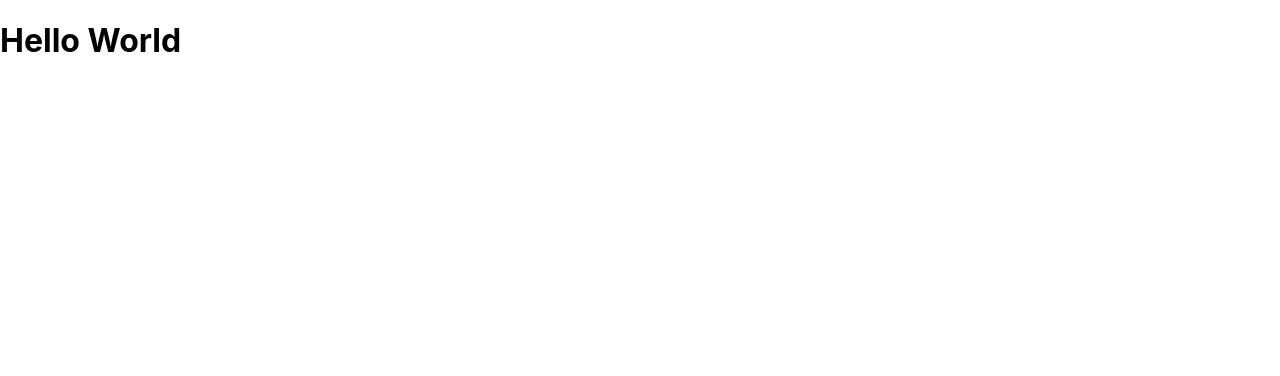
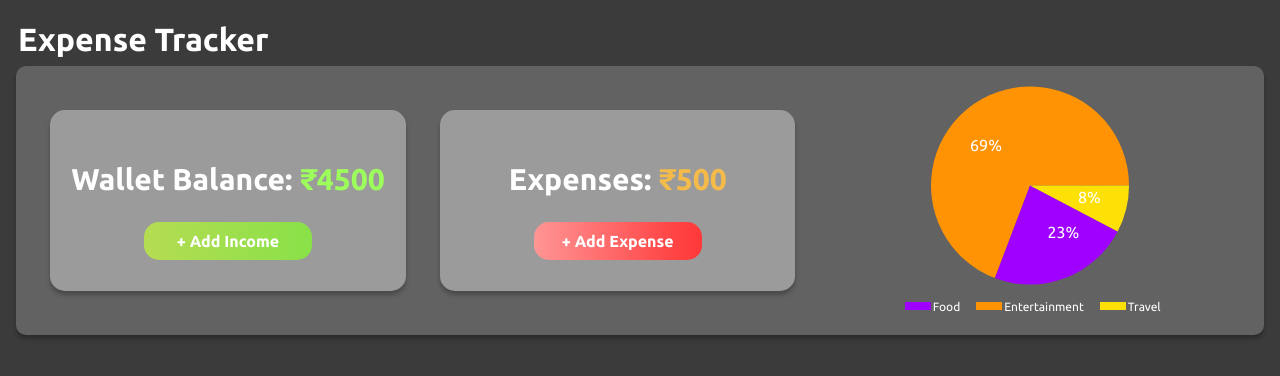
Before and after one commit to erayushs/Expense-Tracker, a React (Create React App) app: page / in a window 1280 px wide. Shown: the top 376 px of the page. Built offline with nearby package versions, Linux system fonts and the light colour scheme.

Commit message:
Complete Top Div UI

```diff
--- a/package.json
+++ b/package.json
@@ -9,6 +9,7 @@
     "react": "^18.3.1",
     "react-dom": "^18.3.1",
     "react-scripts": "5.0.1",
+    "recharts": "^2.12.7",
     "web-vitals": "^2.1.4"
   },
   "scripts": {
--- a/src/App.css
+++ b/src/App.css
@@ -1,38 +1,67 @@
 .App {
-  text-align: center;
+  color: white;
+  margin: 1rem;
 }
 
-.App-logo {
-  height: 40vmin;
-  pointer-events: none;
+h1 {
+  width: 251px;
+  height: 37px;
+  top: 48px;
+  left: 32px;
+  gap: 0px;
+  opacity: 0px;
+  margin-bottom: 8px;
+  margin-left: 2px;
 }
 
-@media (prefers-reduced-motion: no-preference) {
-  .App-logo {
-    animation: App-logo-spin infinite 20s linear;
-  }
+.topDiv {
+  /* width: 1211px; */
+  height: 269px;
+  /* top: 94px; */
+  left: 32px;
+  gap: 0px;
+  border-radius: 10px;
+  opacity: 0px;
+  background: #626262;
+  box-shadow: 0px 4px 4px 0px #00000040;
+  display: flex;
+  justify-content: space-evenly;
+  align-items: center;
 }
 
-.App-header {
-  background-color: #282c34;
-  min-height: 100vh;
+.pieBox {
   display: flex;
   flex-direction: column;
   align-items: center;
   justify-content: center;
-  font-size: calc(10px + 2vmin);
-  color: white;
+  gap: 0.7rem;
 }
 
-.App-link {
-  color: #61dafb;
+.pieSmallBoxes {
+  /* border: 1px solid; */
+  width: 250px;
+  height: 20px;
+  display: flex;
+  align-items: center;
+  justify-content: space-evenly;
+  gap: 1rem;
 }
 
-@keyframes App-logo-spin {
-  from {
-    transform: rotate(0deg);
-  }
-  to {
-    transform: rotate(360deg);
-  }
+.colorDiv {
+  width: 250px;
+  height: 10px;
+  /* border: 1px solid; */
+  font-size: 12px;
+  display: flex;
+  align-items: center;
+  justify-content: center;
+  gap: 2px;
 }
+
+.smallBox {
+  width: 26px;
+  height: 8px;
+  display: flex;
+  justify-content: center;
+  align-items: center;
+}
--- a/src/App.js
+++ b/src/App.js
@@ -1,7 +1,47 @@
+import "./App.css";
+import Expense from "./components/Expense/Expense";
+import PieC from "./components/PieC";
+import Wallet from "./components/Wallet/Wallet";
+
 const App = () => {
   return (
-    <div>
-      <h1>Hello World</h1>
+    <div className="App">
+      <h1>Expense Tracker</h1>
+
+      {/* TOP DIV COMPLETE */}
+      <div className="topDiv">
+        <Wallet />
+        <Expense />
+        <div className="pieBox">
+          <PieC />
+          {/* PIE CATEGORY COLOR BOXES */}
+          <div className="pieSmallBoxes">
+            <div className="colorDiv">
+              <div
+                style={{ backgroundColor: "#A000FF" }}
+                className="smallBox purpleDiv foodDiv"
+              ></div>
+              <p>Food</p>
+            </div>
+            <div className="colorDiv">
+              <div
+                style={{ backgroundColor: "#FF9304" }}
+                className="smallBox orangeDiv EntertainmentDiv"
+              ></div>
+              <p>Entertainment</p>
+            </div>
+            <div className="colorDiv ">
+              <div
+                style={{ backgroundColor: "#FDE006" }}
+                className="smallBox yellowDiv TravelDiv"
+              ></div>
+              <p>Travel</p>
+            </div>
+          </div>
+        </div>
+      </div>
+
+      {/* BOTTOM DIV COMPLETE */}
     </div>
   );
 };
--- /dev/null
+++ b/src/components/Expense/Expense.css
@@ -0,0 +1,33 @@
+.expensesDiv {
+  width: 355.41px;
+  height: 181px;
+  border-radius: 15px;
+  background: #9b9b9b;
+  box-shadow: 0px 4px 4px 0px #00000040;
+
+  display: flex;
+  flex-direction: column;
+  justify-content: center;
+  align-items: center;
+}
+
+.expenseh1 {
+  font-size: 30px;
+  margin-top: 20px;
+}
+
+.addExpense {
+  width: 167.65px;
+  height: 38px;
+  border-radius: 15px;
+  border: none;
+  color: white;
+  font-size: 1rem;
+  font-weight: 600;
+  background: linear-gradient(90deg, #ff9595 0%, #ff4747 80%, #ff3838 100%);
+}
+
+.expenseAmount {
+  font-weight: 700px;
+  color: #f4bb4a;
+}
--- /dev/null
+++ b/src/components/Expense/Expense.jsx
@@ -0,0 +1,14 @@
+import "./Expense.css";
+
+const Expense = () => {
+  return (
+    <div className="expensesDiv">
+      <h2 className="expenseh1">
+        Expenses: <span className="expenseAmount">₹{500}</span>
+      </h2>
+      <button className="addExpense">+ Add Expense</button>
+    </div>
+  );
+};
+
+export default Expense;
--- /dev/null
+++ b/src/components/PieC.jsx
@@ -0,0 +1,65 @@
+import React, { PureComponent } from "react";
+import { PieChart, Pie, Cell } from "recharts";
+
+const data = [
+  { name: "Group A", value: 4500 },
+  { name: "Group B", value: 1500 },
+  { name: "Group C", value: 500 },
+];
+
+const COLORS = ["#FF9304", "#A000FF", "#FDE006"];
+
+const RADIAN = Math.PI / 180;
+
+const renderCustomizedLabel = ({
+  cx,
+  cy,
+  midAngle,
+  innerRadius,
+  outerRadius,
+  percent,
+}) => {
+  const radius = innerRadius + (outerRadius - innerRadius) * 0.5;
+  const x = cx + radius * Math.cos(-midAngle * RADIAN);
+  const y = cy + radius * Math.sin(-midAngle * RADIAN);
+
+  return (
+    <text
+      x={x}
+      y={y}
+      fill="white"
+      textAnchor={x > cx ? "start" : "end"}
+      dominantBaseline="central"
+    >
+      {`${(percent * 100).toFixed(0)}%`}
+    </text>
+  );
+};
+
+export default class PieC extends PureComponent {
+  render() {
+    return (
+      <PieChart width={400} height={199}>
+        <Pie
+          data={data}
+          cx="50%"
+          cy="50%"
+          labelLine={false}
+          label={renderCustomizedLabel}
+          outerRadius={99}
+          fill="#8884d8"
+          dataKey="value"
+        >
+          {data.map((entry, index) => (
+            <Cell
+              key={`cell-${index}`}
+              fill={COLORS[index % COLORS.length]}
+              stroke="none"
+              strokeWidth="none"
+            />
+          ))}
+        </Pie>
+      </PieChart>
+    );
+  }
+}
--- /dev/null
+++ b/src/components/Wallet/Wallet.css
@@ -0,0 +1,33 @@
+.walletDiv {
+  width: 355.41px;
+  height: 181px;
+  border-radius: 15px;
+  background: #9b9b9b;
+  box-shadow: 0px 4px 4px 0px #00000040;
+
+  display: flex;
+  flex-direction: column;
+  justify-content: center;
+  align-items: center;
+}
+
+.walleth1 {
+  font-size: 30px;
+  margin-top: 20px;
+}
+
+.addIncome {
+  width: 167.65px;
+  height: 38px;
+  border-radius: 15px;
+  border: none;
+  color: white;
+  font-size: 1rem;
+  font-weight: 600;
+
+  background: linear-gradient(90deg, #b5dc52 0%, #89e148 100%);
+}
+
+.walletAmount {
+  color: #9dff5b;
+}
--- /dev/null
+++ b/src/components/Wallet/Wallet.jsx
@@ -0,0 +1,14 @@
+import "./Wallet.css";
+
+const Wallet = () => {
+  return (
+    <div className="walletDiv">
+      <h2 className="walleth1">
+        Wallet Balance: <span className="walletAmount">₹{4500}</span>
+      </h2>
+      <button className="addIncome">+ Add Income</button>
+    </div>
+  );
+};
+
+export default Wallet;
--- a/src/index.css
+++ b/src/index.css
@@ -1,13 +1,21 @@
+@import url("https://fonts.googleapis.com/css2?family=Ubuntu:ital,wght@0,300;0,400;0,500;0,700;1,300;1,400;1,500;1,700&display=swap");
+
+* {
+  font-family: "Ubuntu", sans-serif;
+}
+
 body {
+  background-color: #3b3b3b;
+
   margin: 0;
-  font-family: -apple-system, BlinkMacSystemFont, 'Segoe UI', 'Roboto', 'Oxygen',
-    'Ubuntu', 'Cantarell', 'Fira Sans', 'Droid Sans', 'Helvetica Neue',
+  font-family: -apple-system, BlinkMacSystemFont, "Segoe UI", "Roboto", "Oxygen",
+    "Ubuntu", "Cantarell", "Fira Sans", "Droid Sans", "Helvetica Neue",
     sans-serif;
   -webkit-font-smoothing: antialiased;
   -moz-osx-font-smoothing: grayscale;
 }
 
 code {
-  font-family: source-code-pro, Menlo, Monaco, Consolas, 'Courier New',
+  font-family: source-code-pro, Menlo, Monaco, Consolas, "Courier New",
     monospace;
 }
```
Also changed, not shown: 1 other file (tests, documents, lock files or other folders).
